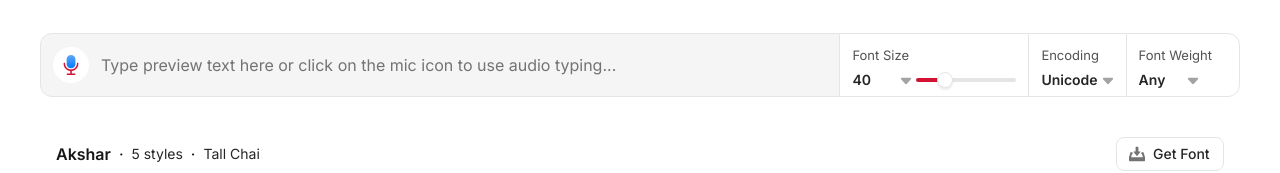
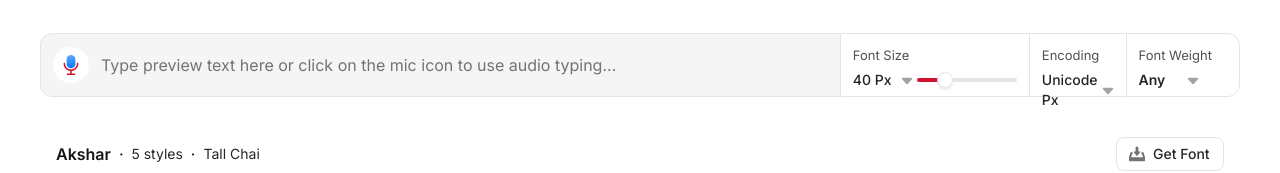
Before and after one commit to shrijalkaphle/anepali, a Next.js app: page / in a window 1280 px wide. Shown: the part 413-586 px from the top of the page. Built offline with nearby package versions, Linux system fonts and the light colour scheme; a web font is replaced by a local one.

Commit message:
``bug:`` :bug: fixed font weight issue

```diff
--- a/src/app/components/Dropdown.tsx
+++ b/src/app/components/Dropdown.tsx
@@ -13,8 +13,8 @@ export const Dropdown = ({dropdownValue, value, setValue} : IDropDown) => {
     return (
         <div className="relative">
             <div className="flex items-center cursor-pointer gap-x-1" onClick={() => setShowDropdown(!showDropdown)}>
-                <div className="min-w-11 capitalize text-sm font-semibold text-neutral-800">
-                    {value}
+                <div className="min-w-11 capitalize text-sm font-medium text-neutral-800">
+                    {value} px
                 </div>
                 <div>
                     <svg width="12" height="12" viewBox="0 0 12 12" fill="none" xmlns="http://www.w3.org/2000/svg">
```
